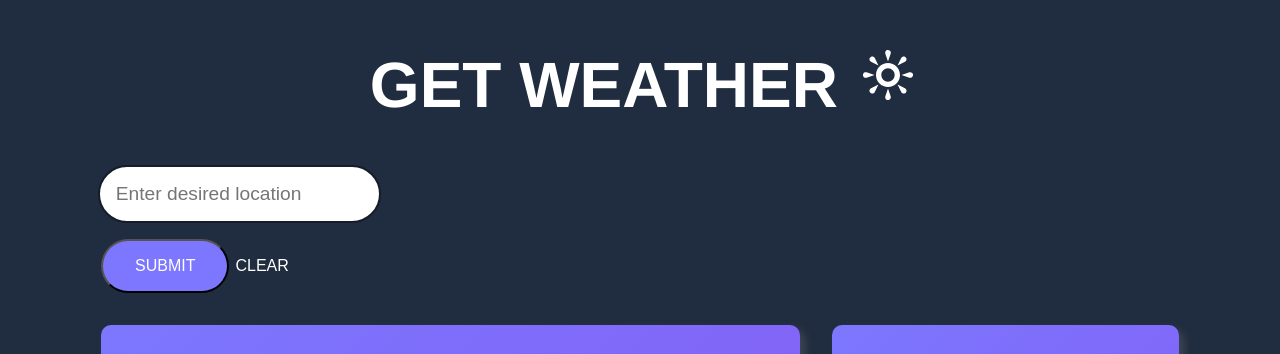
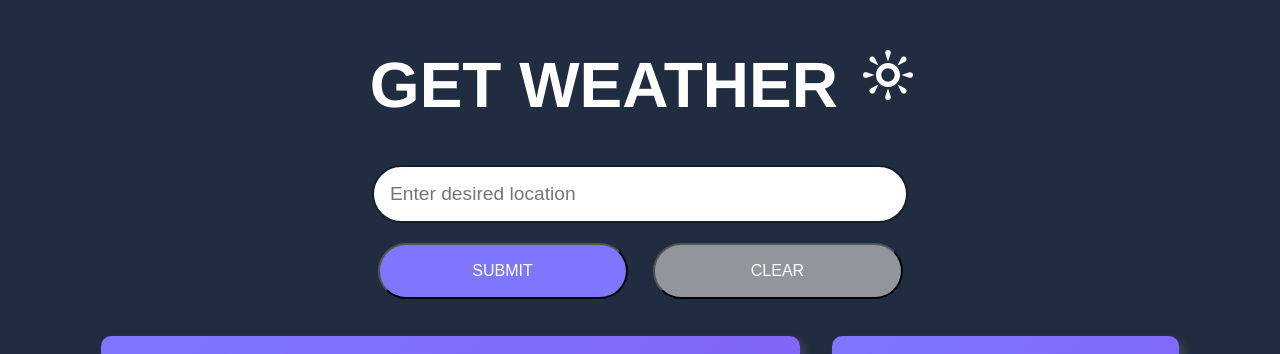
Before and after one commit to surajondev/get-weather, a React (Create React App) app: page / in a window 1280 px wide. Shown: the top 354 px of the page. Built offline with nearby package versions, Linux system fonts and the light colour scheme; no server answers.

Commit message:
Added display, width, max-width and margin rules to .submit-button and .cancel-button.
Updated .cancel-button bg color.

Added min-width: 600px media query.

Added display flex and space around to .button-container and
added max-width to both buttons.

```diff
--- a/src/index.css
+++ b/src/index.css
@@ -83,6 +83,10 @@ p {
   border: 3px solid gray;
 }
 .input-box {
+  display: block;
+  width: 90%;
+  max-width: 500px;
+  margin: 0 auto 20px !important;
   font-size: 1.2rem;
   padding: 1rem;
   border: 2px solid #161d28;
@@ -92,8 +96,9 @@ p {
 }
 
 .submit-button {
-  margin-top: 1rem;
-  margin-left: 1rem;
+  display: block;
+  width: 90%;
+  margin: 0 auto 5px;
   font-family: Arial, sans-serif;
   background-color: #7c77fe;
   border-radius: 10em;
@@ -101,21 +106,30 @@ p {
   cursor: pointer;
 }
 
+.submit-button:hover {
+  background-color: #6c7077;
+}
+
 .cancel-button {
+  display: block;
+  width: 90%;
+  margin: 0 auto 5px;
   color: white;
-  background-color: transparent;
-  border: none;
+  background-color: #91969d;
+  border-radius: 10em;
   outline: none;
   cursor: pointer;
+}
+
+.cancel-button:hover {
+  background-color: #5b5e62;
 }
 
 .form {
   justify-content: center;
 }
 
-.submit-button:hover {
-  background-color: #6c7077;
-}
+
 
 /* INFORMATION CARD */
 
@@ -217,6 +231,33 @@ p {
   justify-content: space-around;
 }
 
+@media (min-width: 600px) {
+  .button-container {
+    display: flex;
+    justify-content: space-around;
+    max-width: 550px;
+    margin: auto;
+  }
+
+  .submit-button {
+    max-width: 250px;
+    font-family: Arial, sans-serif;
+    background-color: #7c77fe;
+    border-radius: 10em;
+    padding: 0 2rem;
+    cursor: pointer;
+  }
+
+  .cancel-button {
+    max-width: 250px;
+    color: white;
+    background-color: #91969d;
+    border-radius: 10em;
+    outline: none;
+    cursor: pointer;
+  }
+}
+
 @media (max-width: 700px) {
   html {
     font-size: 14px;
@@ -227,7 +268,7 @@ p {
   }
 
   .container-medium {
-    margin: 1rem 0;
+    margin: 1rem auto;
     width: 90%;
     transition: transform 0.5s ease;
   }
@@ -237,7 +278,7 @@ p {
   }
 
   .container-small {
-    margin: 1rem 0;
+    margin: 1rem auto;
     width: 90%;
     transition: transform 0.5s ease;
   }
```
